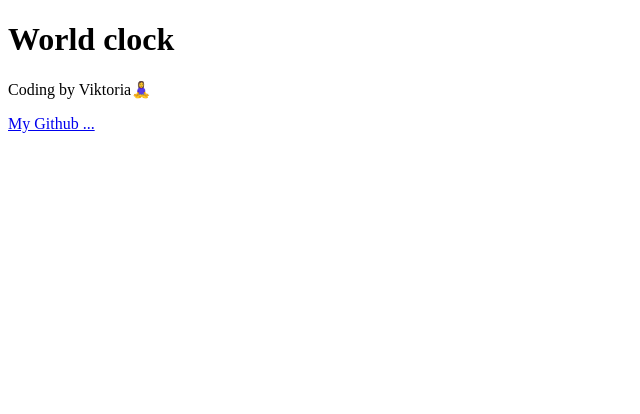
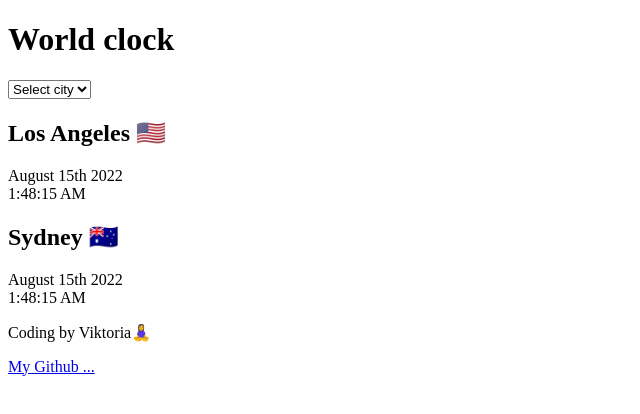
Before and after one commit to ViktoriaZharina/world-clock, a plain HTML site: page index.html in a window 1280 px wide. Shown: the whole page, without its empty margins (0-640 px from the left). Drawn offline with Linux system fonts and the light colour scheme.

Commit message:
html-add

```diff
--- a/index.html
+++ b/index.html
@@ -7,7 +7,27 @@
     <title>World clock</title>
   </head>
   <body>
-    <h1>World clock</h1>
+    <div class="container">
+      <h1>World clock</h1>
+      <select name="" id="">
+        <option value="Select city">Select city</option>
+        <option value="">London</option>
+        <option value="">Paris</option>
+        <option value="">Kyiv</option>
+      </select>
+    </div>
+
+     <div class="city">
+        <h2>Los Angeles 🇺🇸</h2>
+        <div class="date">August 15th 2022</div>
+        <div class="time">1:48:15 AM</div>
+      </div>
+      <div class="city">
+        <h2>Sydney 🇦🇺</h2>
+        <div class="date">August 15th 2022</div>
+        <div class="time">1:48:15 AM</div>
+      </div>
+    </div>
     <footer>
       <p>Coding by Viktoria🧘‍♀️</p>
       <a href="https://github.com/ViktoriaZharina/world-clock" target="_blank"
```
Also changed, not shown: styles/styles.css (+5 -2 lines).
